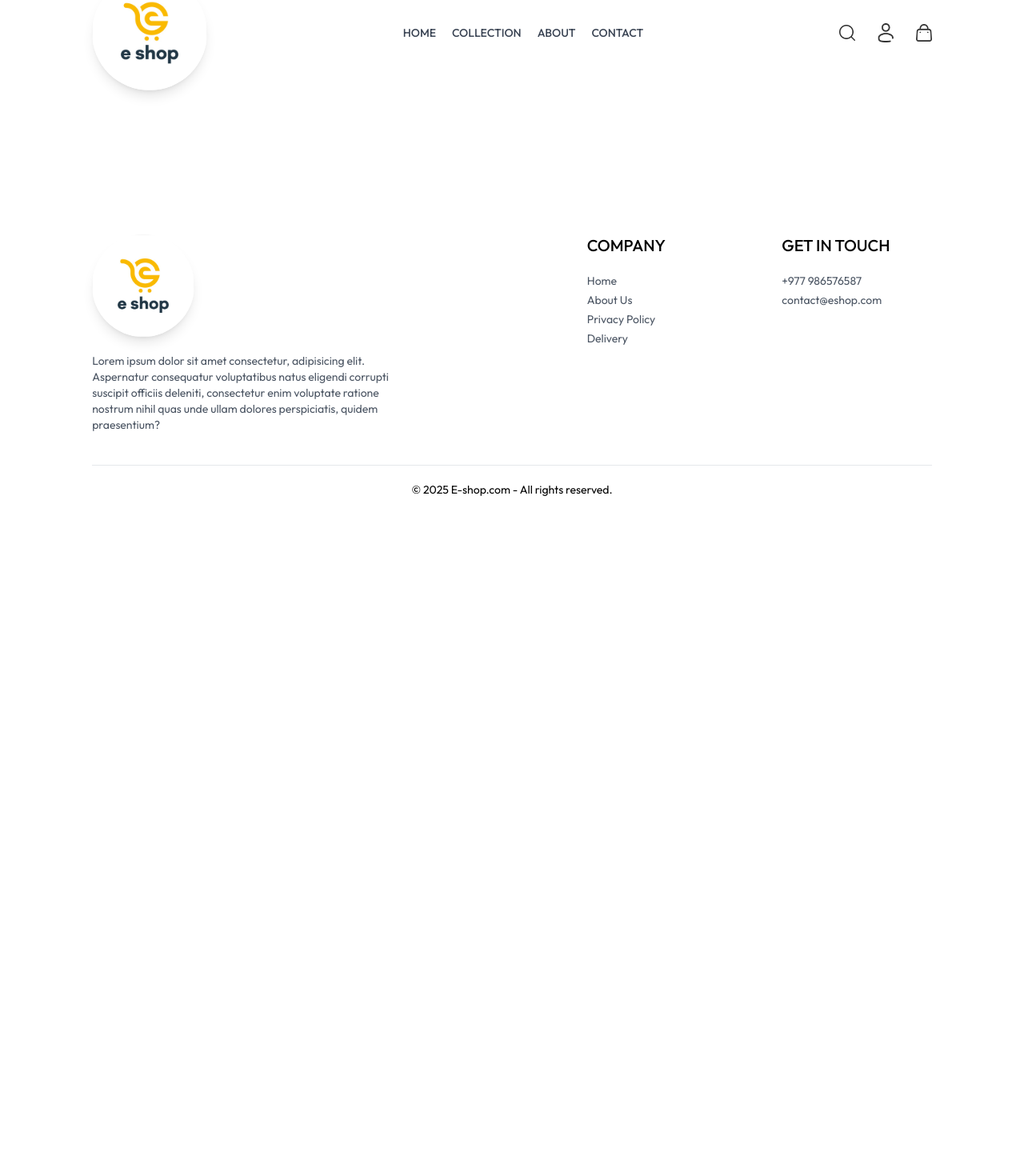
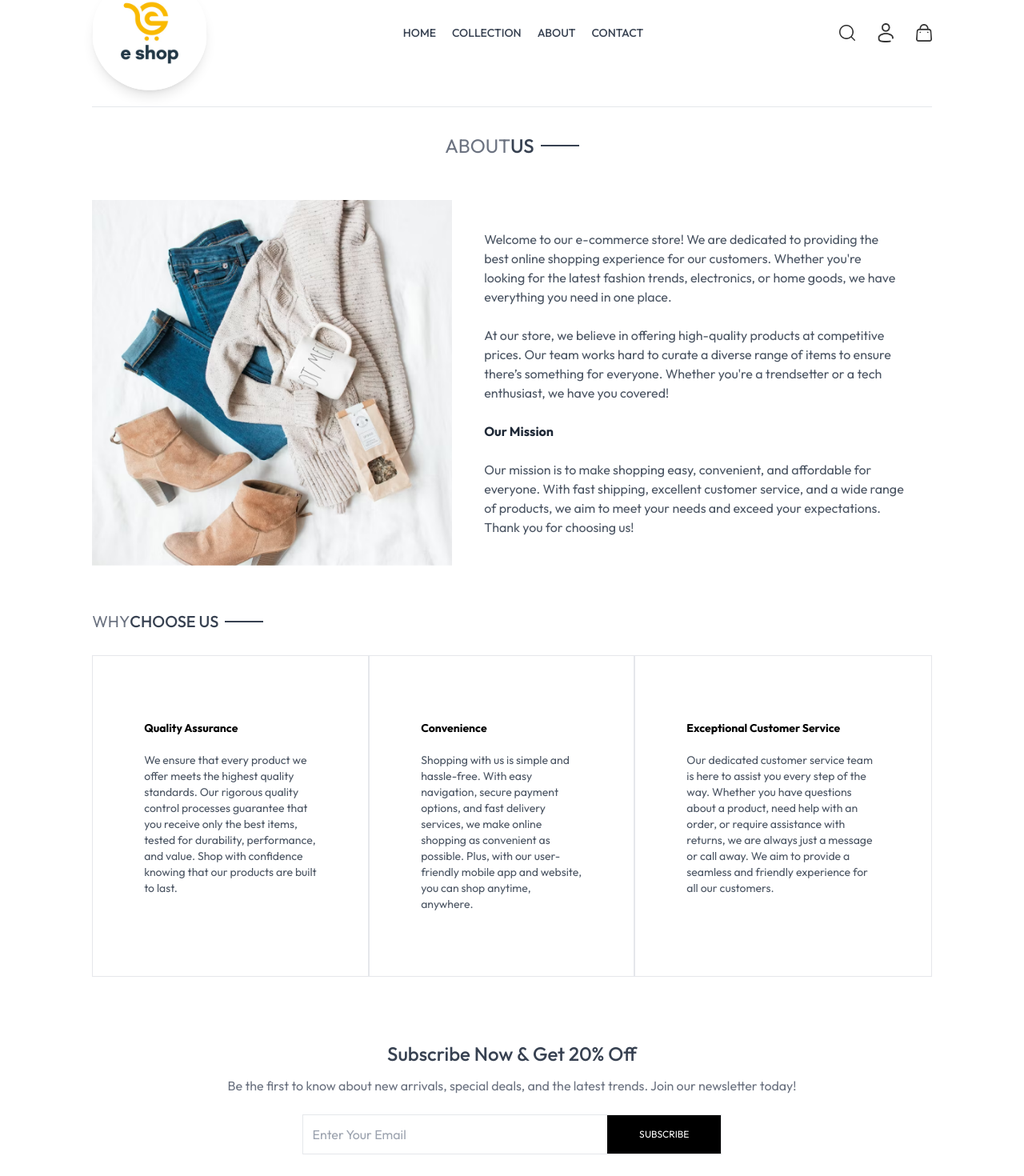
Before and after one commit to ebasnet/e-shop, a React (Vite) app in the folder frontend/: page /about in a window 1280 px wide. Shown: the part 51-1521 px from the top of the page at 80% size. Before the commit the page ends 800 px from the top, so only its background shows below. Built offline with nearby package versions, Linux system fonts and the light colour scheme.

Commit message:
contact,about

```diff
--- a/frontend/src/components/NewsLetter.jsx
+++ b/frontend/src/components/NewsLetter.jsx
@@ -1,22 +1,26 @@
-import React from "react";
+import React, { useState } from "react";
 
 const NewsLetter = () => {
+  const [subscribed, setSubscribed] = useState(false);
+
   const onSubmitHandler = (event) => {
     event.preventDefault();
+    setSubscribed(true);
   };
+
   return (
     <div className="text-center">
       <p className="text-2xl font-medium text-gray-700">
-        Subscribe Now & get 20% off
+        {subscribed ? "Thanks for subscribing!" : "Subscribe Now & Get 20% Off"}
       </p>
 
-      <p className="text-gray-400 mt-3">
-        Lorem ipsum dolor sit amet consectetur adipisicing elit. Tempora impedit
-        temporibus non doloribus debitis. Consequatur, nisi. Dolores, minus
-        perspiciatis, placeat illo asperiores ex deleniti ducimus tempora
-        necessitatibus obcaecati aliquid repellendus.
+      <p className="text-gray-500 mt-3 text-sm sm:text-base">
+        {subscribed
+          ? "You're now signed up to receive exclusive updates, offers, and more straight to your inbox."
+          : "Be the first to know about new arrivals, special deals, and the latest trends. Join our newsletter today!"}
       </p>
 
+      {!subscribed && (
         <form
           onSubmit={onSubmitHandler}
           className="w-full flex sm:w-1/2 items-center gap-3 mx-auto my-6 border pl-3"
@@ -28,12 +32,13 @@ const NewsLetter = () => {
             required
           />
           <button
-          className="bg-black text-white  text-xs px-10 py-4"
+            className="bg-black text-white text-xs px-10 py-4"
             type="submit"
           >
-          SUBSCRIBE{" "}
+            SUBSCRIBE
           </button>
         </form>
+      )}
     </div>
   );
 };
--- a/frontend/src/pages/About.jsx
+++ b/frontend/src/pages/About.jsx
@@ -1,7 +1,81 @@
 import React from "react";
+import Title from "../components/Title";
+import { assets } from "../assets/assets";
+import NewsLetter from "../components/NewsLetter";
 
 const About = () => {
-  return <div></div>;
+  return (
+    <div>
+      <div className="text-2xl text-center pt-8 border-t">
+        <Title text1={"ABOUT"} text2={"US"} />
+      </div>
+      <div className="my-10 flex flex-col md:flex-row gap-10">
+        <img
+          className="w-full md:max-w-[450px]"
+          src={assets.about_img}
+          alt="About Us"
+        />
+        <div className="flex flex-col justify-center gap-6 md:w-2/4 text-gray-600">
+          <p>
+            Welcome to our e-commerce store! We are dedicated to providing the
+            best online shopping experience for our customers. Whether you're
+            looking for the latest fashion trends, electronics, or home goods,
+            we have everything you need in one place.
+          </p>
+          <p>
+            At our store, we believe in offering high-quality products at
+            competitive prices. Our team works hard to curate a diverse range of
+            items to ensure there’s something for everyone. Whether you're a
+            trendsetter or a tech enthusiast, we have you covered!
+          </p>
+          <b className="text-gray-800">Our Mission</b>
+          <p>
+            Our mission is to make shopping easy, convenient, and affordable for
+            everyone. With fast shipping, excellent customer service, and a wide
+            range of products, we aim to meet your needs and exceed your
+            expectations. Thank you for choosing us!
+          </p>
+        </div>
+      </div>
+      <div className="text-xl py-4">
+        <Title text1={"WHY"} text2={"CHOOSE US"} />
+      </div>
+      <div className="flex flex-col md:flex-row text-sm mb-20">
+        <div className="border px-10 md:px-16 py-8 sm:py-20 flex flex-col gap-5">
+          <b>Quality Assurance</b>
+          <p className="text-gray-600">
+            We ensure that every product we offer meets the highest quality
+            standards. Our rigorous quality control processes guarantee that you
+            receive only the best items, tested for durability, performance, and
+            value. Shop with confidence knowing that our products are built to
+            last.
+          </p>
+        </div>
+
+        <div className="border px-10 md:px-16 py-8 sm:py-20 flex flex-col gap-5">
+          <b>Convenience</b>
+          <p className="text-gray-600">
+            Shopping with us is simple and hassle-free. With easy navigation,
+            secure payment options, and fast delivery services, we make online
+            shopping as convenient as possible. Plus, with our user-friendly
+            mobile app and website, you can shop anytime, anywhere.
+          </p>
+        </div>
+
+        <div className="border px-10 md:px-16 py-8 sm:py-20 flex flex-col gap-5">
+          <b>Exceptional Customer Service</b>
+          <p className="text-gray-600">
+            Our dedicated customer service team is here to assist you every step
+            of the way. Whether you have questions about a product, need help
+            with an order, or require assistance with returns, we are always
+            just a message or call away. We aim to provide a seamless and
+            friendly experience for all our customers.
+          </p>
+        </div>
+      </div>
+      <NewsLetter />
+    </div>
+  );
 };
 
 export default About;
--- a/frontend/src/pages/Cart.jsx
+++ b/frontend/src/pages/Cart.jsx
@@ -171,7 +171,7 @@ const Cart = () => {
       <div className="mt-6 flex justify-between items-center flex-col sm:flex-row gap-4">
         <button
           onClick={handlePlaceOrder}
-          className="px-6 py-3 bg-blue-600 text-white rounded-lg hover:bg-blue-700 w-full sm:w-auto"
+          className="border bg-black  text-white text-sm px-8 py-4 text-sm"
         >
           Place Order
         </button>
--- a/frontend/src/pages/Contact.jsx
+++ b/frontend/src/pages/Contact.jsx
@@ -1,7 +1,41 @@
 import React from "react";
+import Title from "../components/Title";
+import { assets } from "../assets/assets";
+import NewsLetter from "../components/NewsLetter";
 
 const Contact = () => {
-  return <div></div>;
+  return (
+    <div>
+      <div className="text-2xl text-center pt-8 border-t">
+        <Title text1={"CONTACT"} text2={"US"} />
+      </div>
+
+      <div className="my-10 flex flex-col justify-center md:flex-row gap-10 mg-28">
+        <img
+          className=" w-full md:max-w-[480px]"
+          src={assets.contact_img}
+          alt=""
+        />
+        <div className="flex flex-col justify-center items-start gap-6">
+          <p className="font-semibold text-xl text-gray-600"> Our Store</p>
+          <p className="text-gray-500">
+            Sankhamul-13 <br /> Baneswor,kathmandu
+          </p>
+          <p className="text-gray-500">
+            Tel: 01 5580222 <br /> Email: contact@eshop.com
+          </p>
+          <p className="text-gray-500 font-semibold"> Careers at E-shop</p>
+          <p className="text-gray-500">
+            Learn more about our teams and job openings.
+          </p>
+          <button className="border border-black px-8 py-4 text-sm hover:bg-black hover:text-white trasition-all duration-500">
+            Explore jobs
+          </button>
+        </div>
+      </div>
+      <NewsLetter />
+    </div>
+  );
 };
 
 export default Contact;
--- a/frontend/src/pages/PlaceOrder.jsx
+++ b/frontend/src/pages/PlaceOrder.jsx
@@ -18,46 +18,46 @@ const PlaceOrder = () => {
 
         <div className="flex gap-3">
           <input
-            className="border border-gray-300 rounded py-1.5 px-3.5 w-full"
+            className="border border-gray-300 rounded py-1.5 px-3.5 w-full focus:outline-none focus:border-gray-400"
             type="text"
             placeholder="First Name"
           />
           <input
-            className="border border-gray-300 rounded py-1.5 px-3.5 w-full"
+            className="border border-gray-300 rounded py-1.5 px-3.5 w-full focus:outline-none focus:border-gray-400"
             type="text"
             placeholder="Last Name"
           />
         </div>
         <input
-          className="border border-gray-300 rounded py-1.5 px-3.5 w-full "
+          className="border border-gray-300 rounded py-1.5 px-3.5 w-full  focus:outline-none focus:border-gray-400"
           type="email"
           placeholder="Email Address"
         />
         <input
-          className="border border-gray-300 rounded py-1.5 px-3.5 w-full"
+          className="border border-gray-300 rounded py-1.5 px-3.5 w-full focus:outline-none focus:border-gray-400"
           type="text"
           placeholder="Street"
         />
         <div className="flex gap-3">
           <input
-            className="border border-gray-300 rounded py-1.5 px-3.5 w-full"
+            className="border border-gray-300 rounded py-1.5 px-3.5 w-full focus:outline-none focus:border-gray-400"
             type="text"
             placeholder="City"
           />
           <input
-            className="border border-gray-300 rounded py-1.5 px-3.5 w-full"
+            className="border border-gray-300 rounded py-1.5 px-3.5 w-full focus:outline-none focus:border-gray-400"
             type="text"
             placeholder="Province"
           />
         </div>
         <div className="flex gap-3">
           <input
-            className="border border-gray-300 rounded py-1.5 px-3.5 w-full"
+            className="border border-gray-300 rounded py-1.5 px-3.5 w-full focus:outline-none focus:border-gray-400"
             type="number"
             placeholder="Zipcode"
           />
           <input
-            className="border border-gray-300 rounded py-1.5 px-3.5 w-full"
+            className="border border-gray-300 rounded py-1.5 px-3.5 w-full focus:outline-none focus:border-gray-400"
             type="number"
             placeholder="Phone Number"
           />
```
Lines whose indentation alone changed are shown as unchanged.
